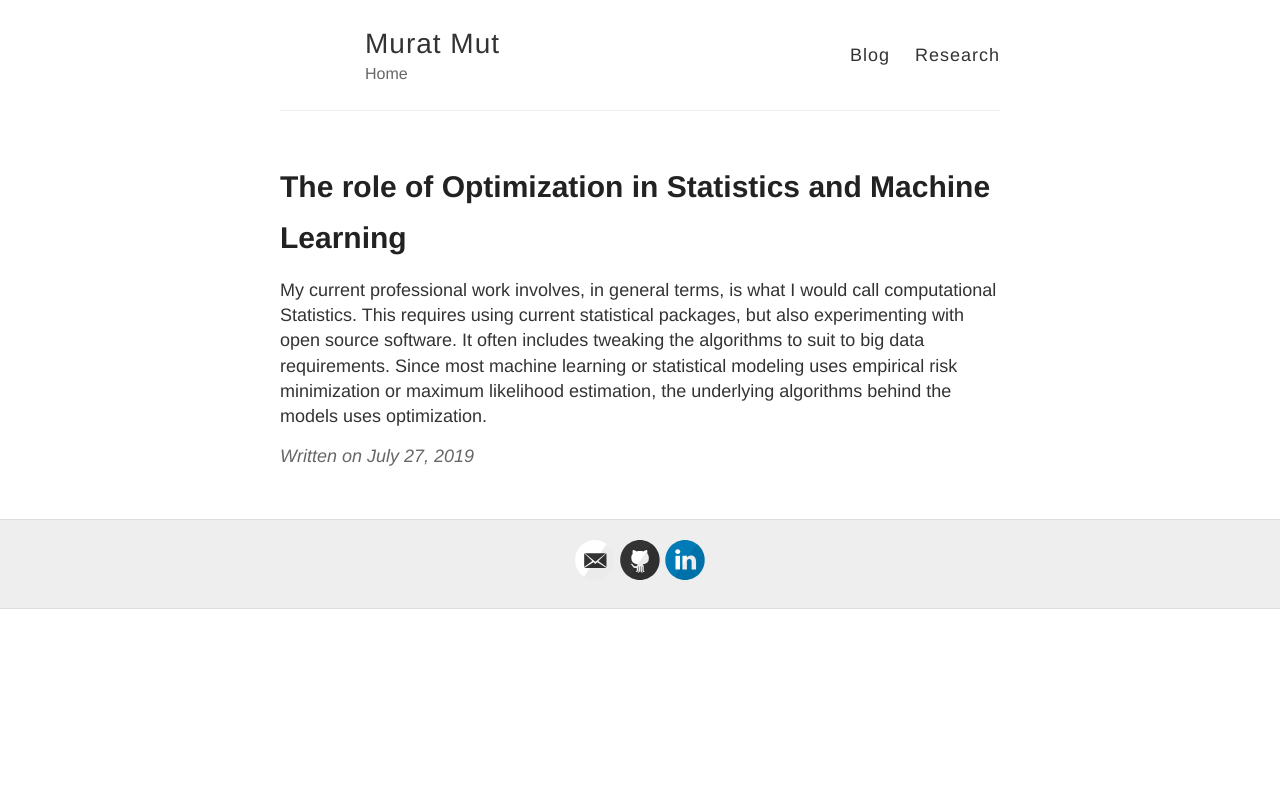
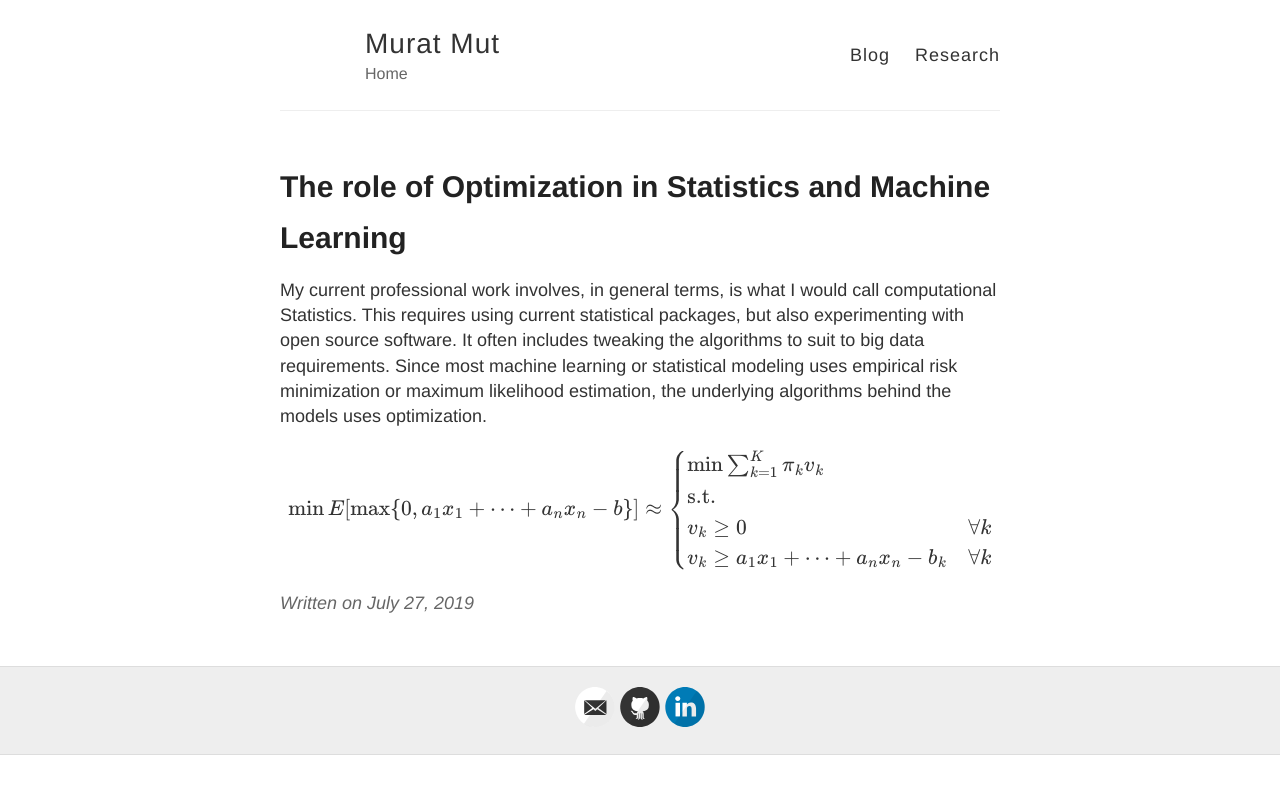
Before and after one commit to muratmut/muratmut.github.io, a Jekyll site: the page built from _posts/2019-7-27-role-optimization-in-ml.md, in a window 1280 px wide. Shown: the top 794 px of the page. Built offline with Jekyll 4.4.1, drawn with Linux system fonts in a browser that asks for light colours; formulas are drawn with MathJax 3.

Commit message:
Update 2019-7-27-role-optimization-in-ml.md

```diff
--- a/_posts/2019-7-27-role-optimization-in-ml.md
+++ b/_posts/2019-7-27-role-optimization-in-ml.md
@@ -6,3 +6,12 @@ title: The role of Optimization in Statistics and Machine Learning
 <script src="https://cdn.mathjax.org/mathjax/latest/MathJax.js?config=TeX-AMS-MML_HTMLorMML" type="text/javascript"></script>
 
 My current professional work involves, in general terms, is what I would call computational Statistics. This requires using current statistical packages, but also experimenting with open source software. It often includes tweaking the algorithms to suit to big data requirements. Since most machine learning or statistical modeling uses empirical risk minimization or maximum likelihood estimation, the underlying algorithms behind the models uses optimization.
+
+$$\min E[\text{max}\{0, a_1x_1+\cdots+a_nx_n -b\}]\approx
+                        \left\{ \begin{array}{ll}
+                         \min \sum_{k=1}^{K}{\pi_kv_k}&\\
+                        \text{s.t.}&\\
+                        v_k\geq 0&\forall k\\
+                        v_k\geq a_1x_1+\cdots+a_nx_n -b_k&\forall k\\
+                        \end{array}
+                        \right.$$
```
